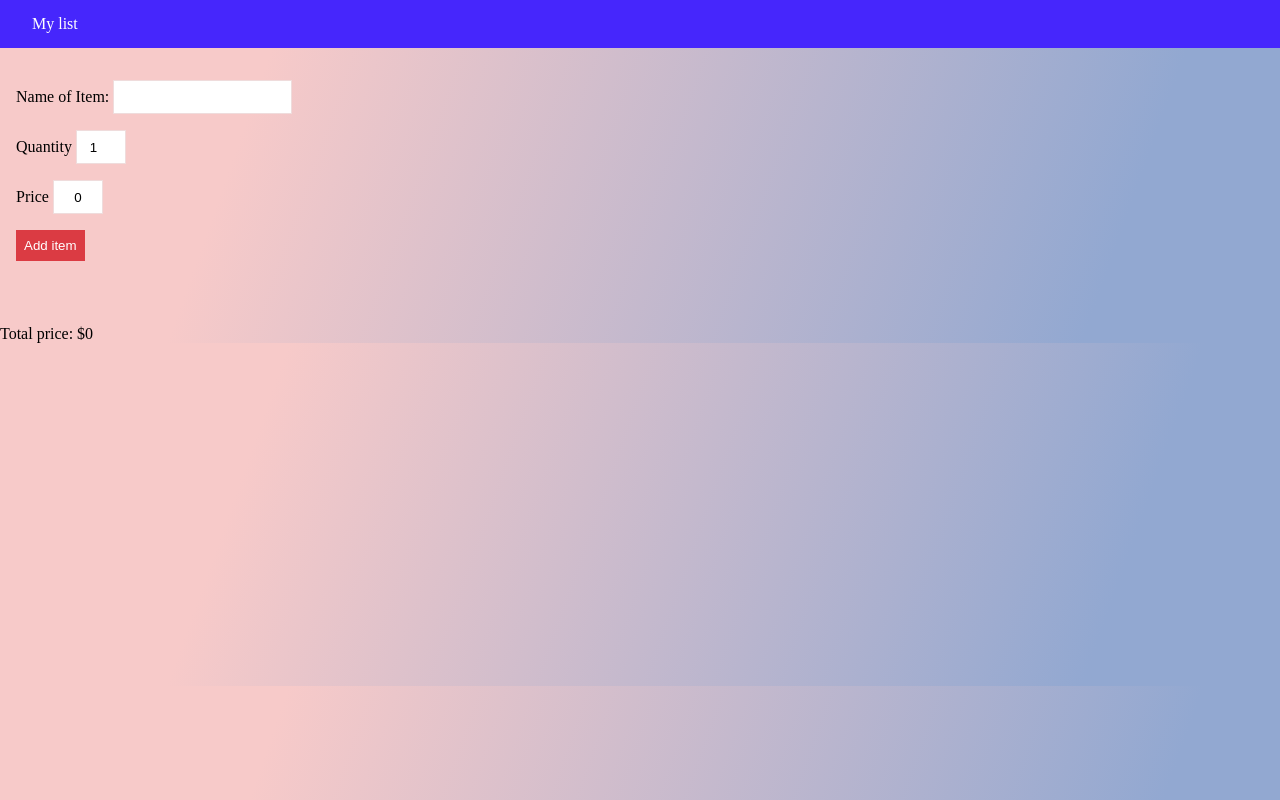
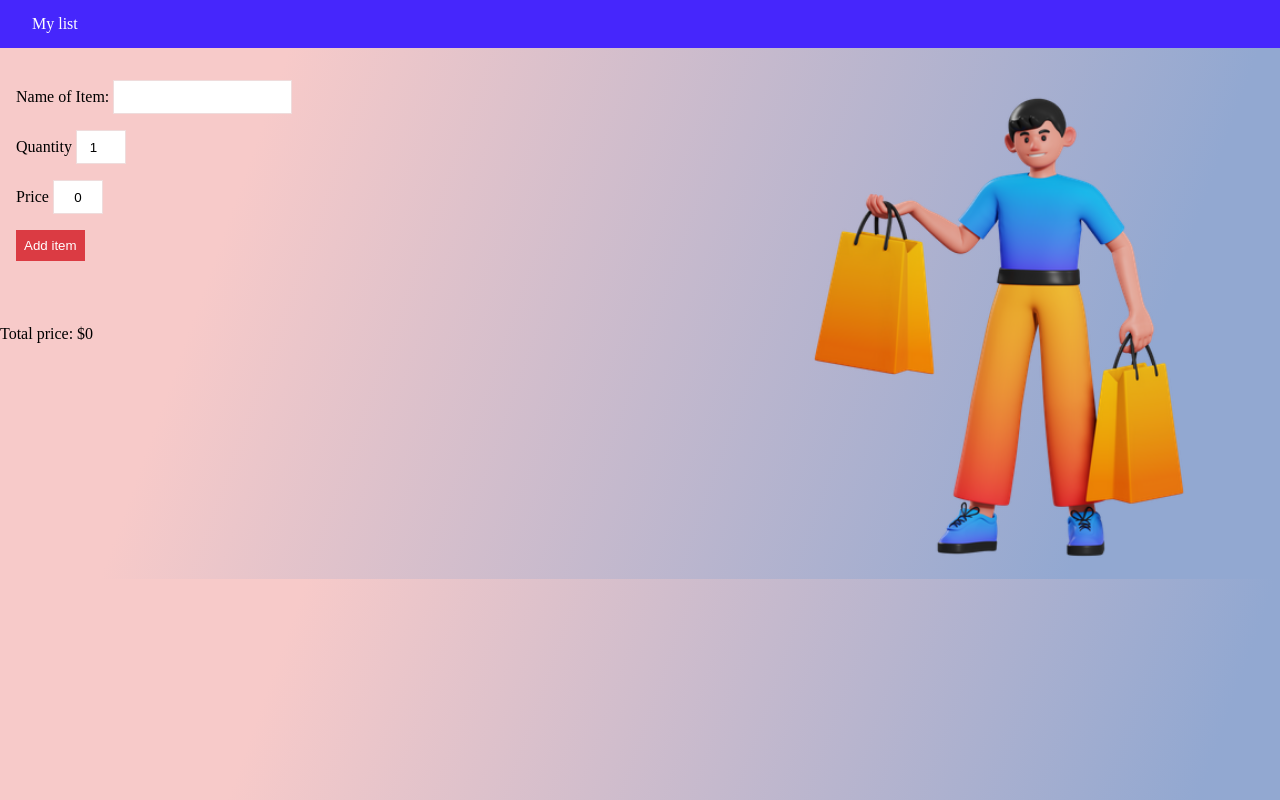
Before and after one commit to Wandeyajet/shopping-app, a plain HTML site: page index.html in a window 1280 px wide. Drawn offline with Linux system fonts and the light colour scheme.

Commit message:
added an image

```diff
--- a/index.html
+++ b/index.html
@@ -19,7 +19,7 @@
 
 <div class="container">
    <form id="itemForm">
-
+<img src="./assets/boy-shop.webp" alt="shopping-img" id="shopping-img">
    <label>
     Name of Item:
     <input type="text" id="nameInput" required>
--- a/src/styles.css
+++ b/src/styles.css
@@ -15,6 +15,11 @@ margin-bottom: 1rem;
 }
 .container {
     padding: 1rem;
+}
+#shopping-img{
+    width: 40%;
+    float: right;
+    height: 100%;
 }
 #itemForm label{
 display: block;
```
Also changed, not shown: assets/boy-shop.webp (added).
